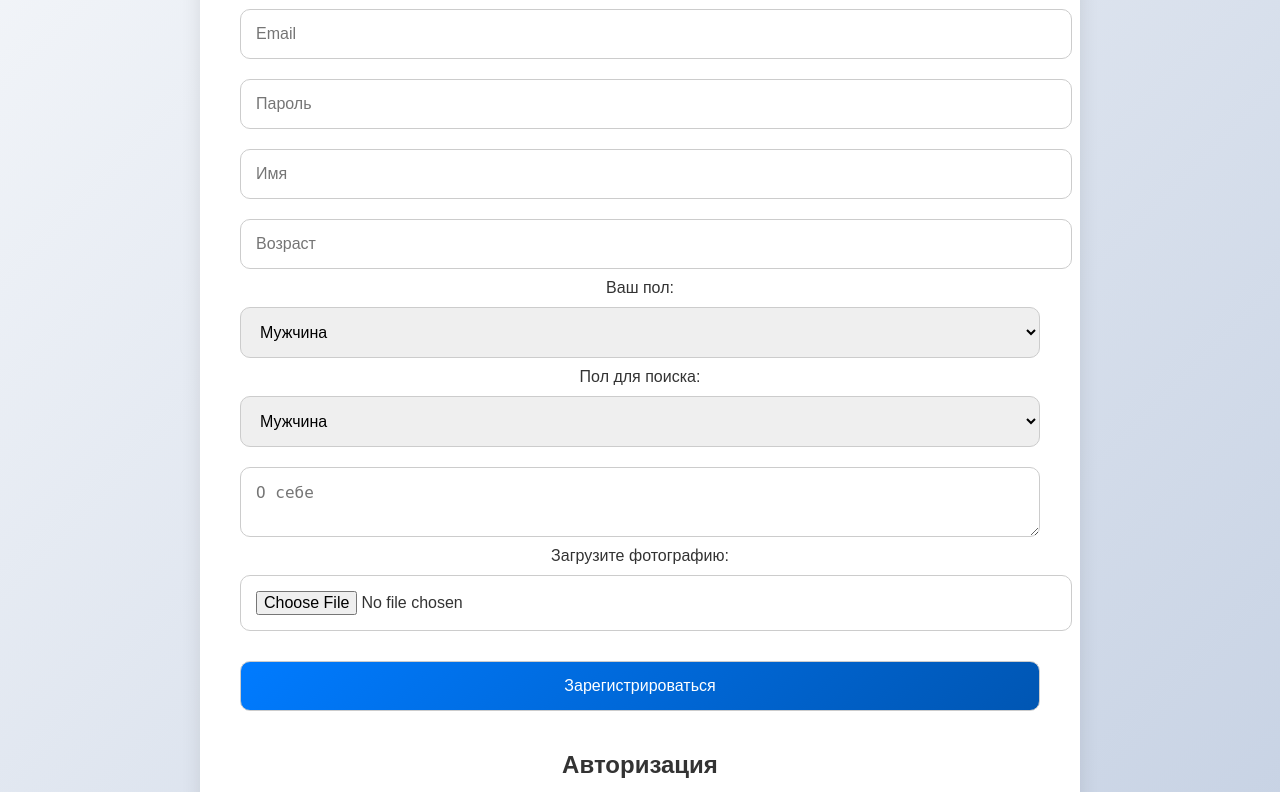
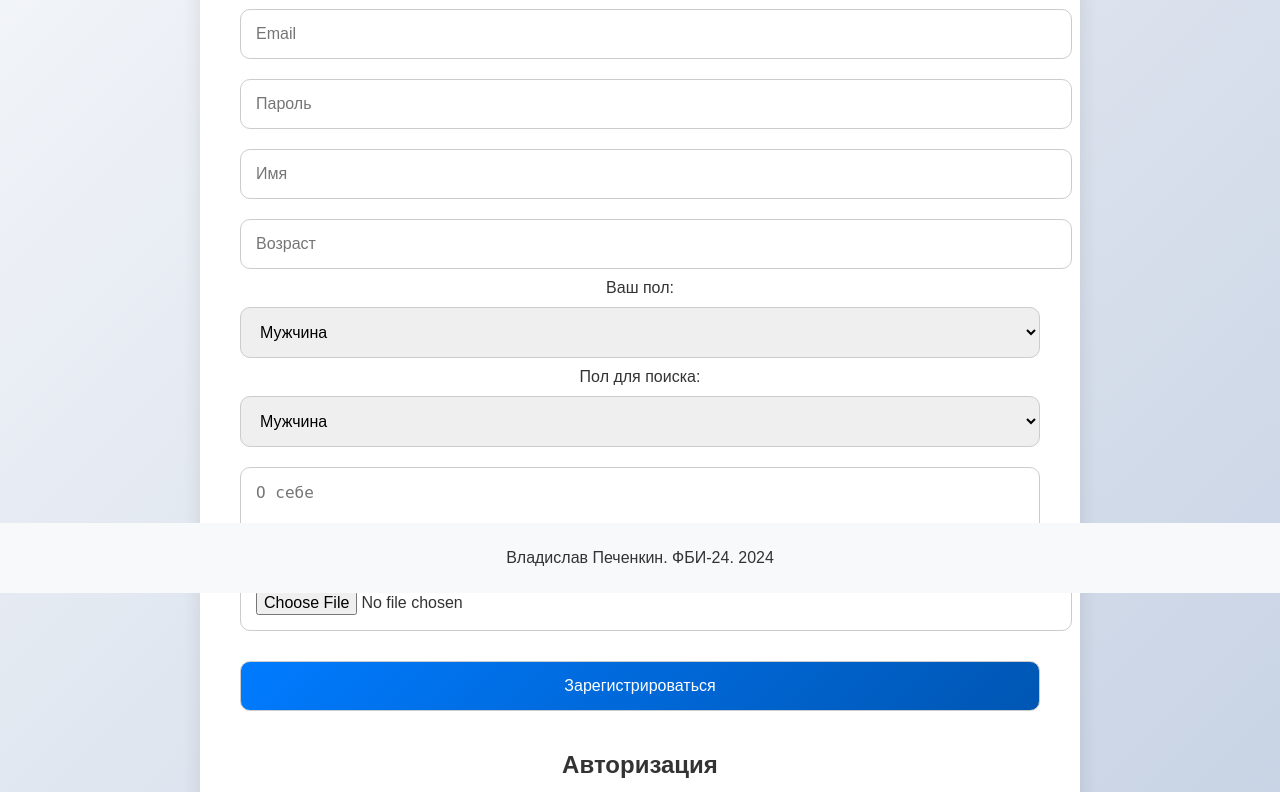
Before and after one commit to Nootropica/RGZ_2, a Flask app: page / in a window 1280 px wide. Shown: the part 207-999 px from the top of the page. Run offline with Flask 3, Linux system fonts and the light colour scheme.

Commit message:
Правки

```diff
--- a/static/main.css
+++ b/static/main.css
@@ -200,3 +200,12 @@ nav a.active {
 .user .info p {
     margin: 5px 0;
 }
+
+footer {
+    background-color: #f8f9fa;
+    padding: 10px;
+    text-align: center;
+    position: fixed;
+    bottom: 0;
+    width: 100%;
+}
--- a/templates/index.html
+++ b/templates/index.html
@@ -72,5 +72,8 @@
             {% endif %}
         {% endwith %}
     </div>
+    <footer>
+        <p>Владислав Печенкин. ФБИ-24. 2024</p>
+    </footer>
 </body>
 </html>
--- a/templates/profile.html
+++ b/templates/profile.html
@@ -83,5 +83,8 @@
             }
         });
     </script>
+     <footer>
+        <p>Владислав Печенкин. ФБИ-24. 2024</p>
+    </footer>
 </body>
 </html>
--- a/templates/search.html
+++ b/templates/search.html
@@ -74,5 +74,8 @@
             {% endif %}
         {% endwith %}
     </div>
+    <footer>
+        <p>Владислав Печенкин. ФБИ-24. 2024</p>
+    </footer>
 </body>
 </html>
```
